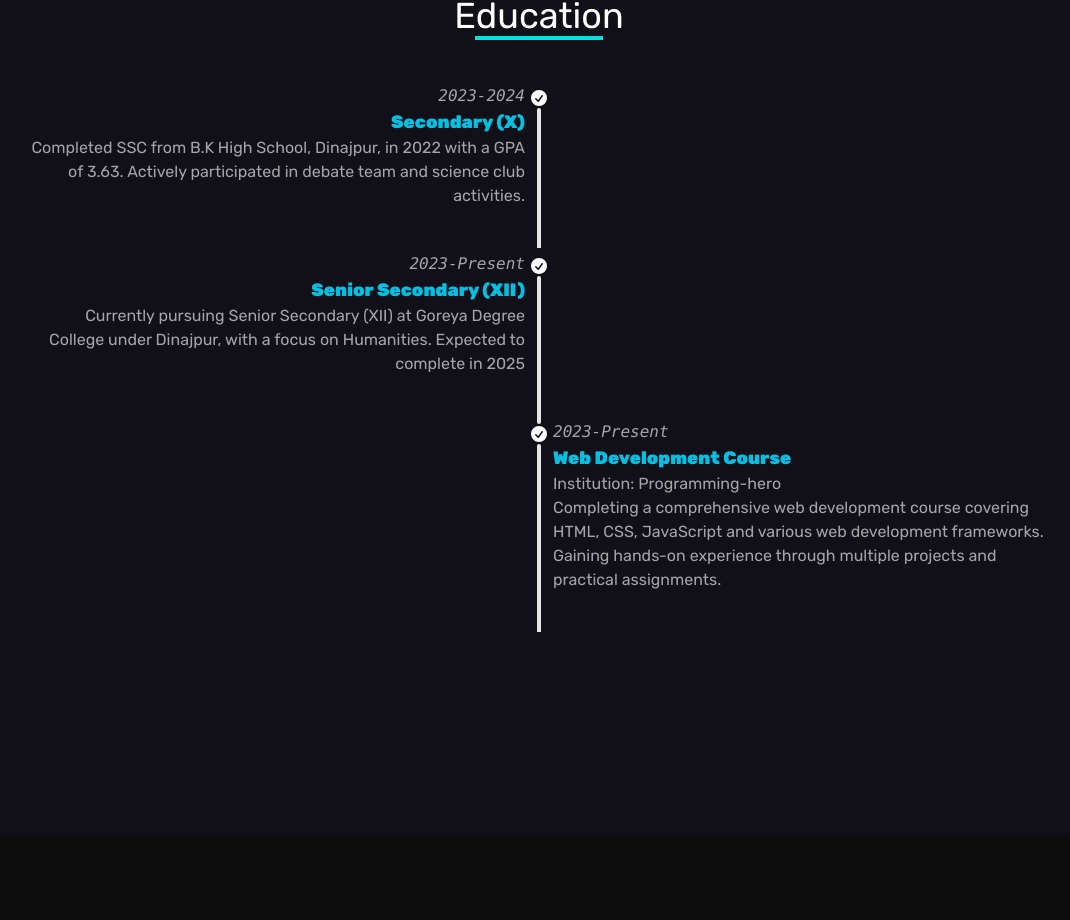
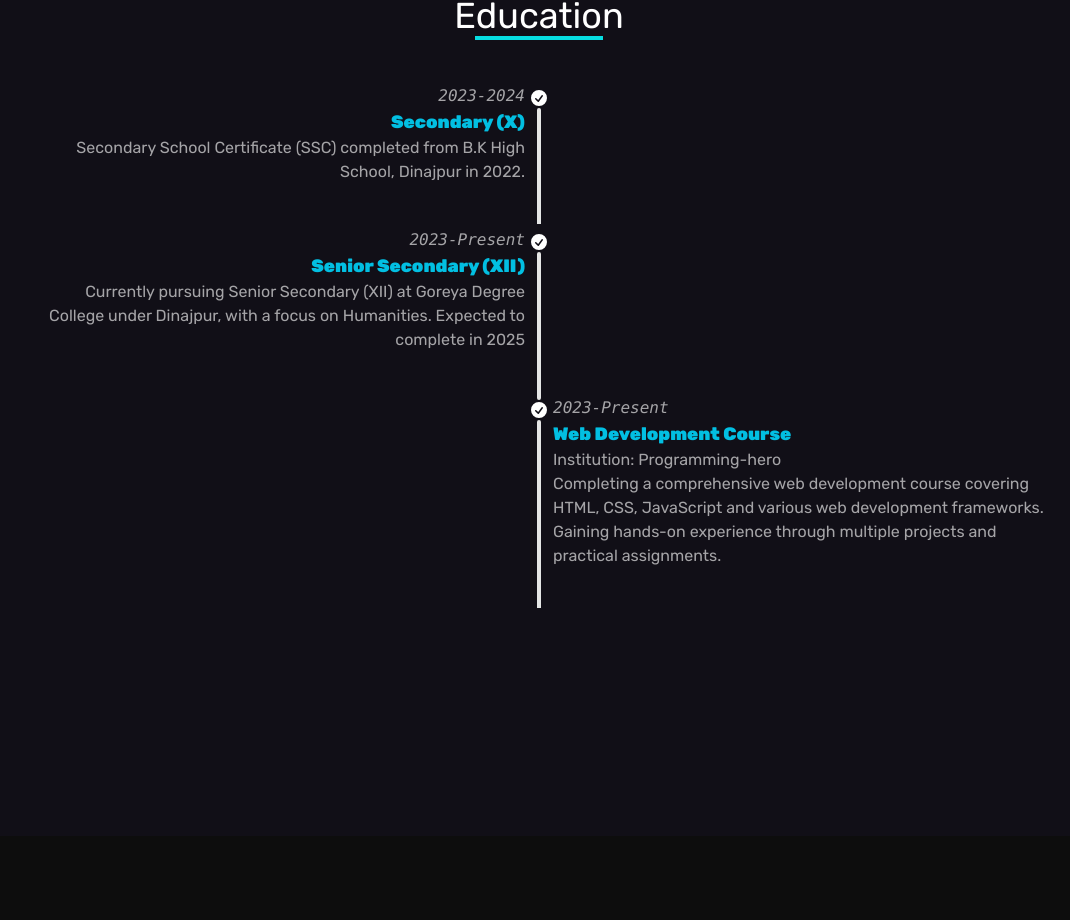
Before and after one commit to kalidashodekare14/my_portfolio, a Next.js app: page / in a window 1280 px wide. Shown: the part 2268-3188 px from the top of the page, without its empty margins (101-1171 px from the left). Built offline with nearby package versions, Linux system fonts and the light colour scheme.

Commit message:
Education section update

```diff
--- a/src/components/Education/Education.jsx
+++ b/src/components/Education/Education.jsx
@@ -38,7 +38,7 @@ const Education = () => {
                     <div className="timeline-start mb-10 md:text-end">
                         <time className="font-mono italic text-[#ffffff9f] dark:text-black">2023-2024</time>
                         <div className="text-lg font-black text-[#02bfe2]">Secondary (X)</div>
-                        <span className='text-[#ffffff9f] dark:text-black'>Completed SSC from B.K High School, Dinajpur, in 2022 with a GPA of 3.63. Actively participated in debate team and science club activities.</span>
+                        <span className='text-[#ffffff9f] dark:text-black'>Secondary School Certificate (SSC) completed from B.K High School, Dinajpur in 2022.</span>
                     </div>
                     <hr />
                 </li>
```
